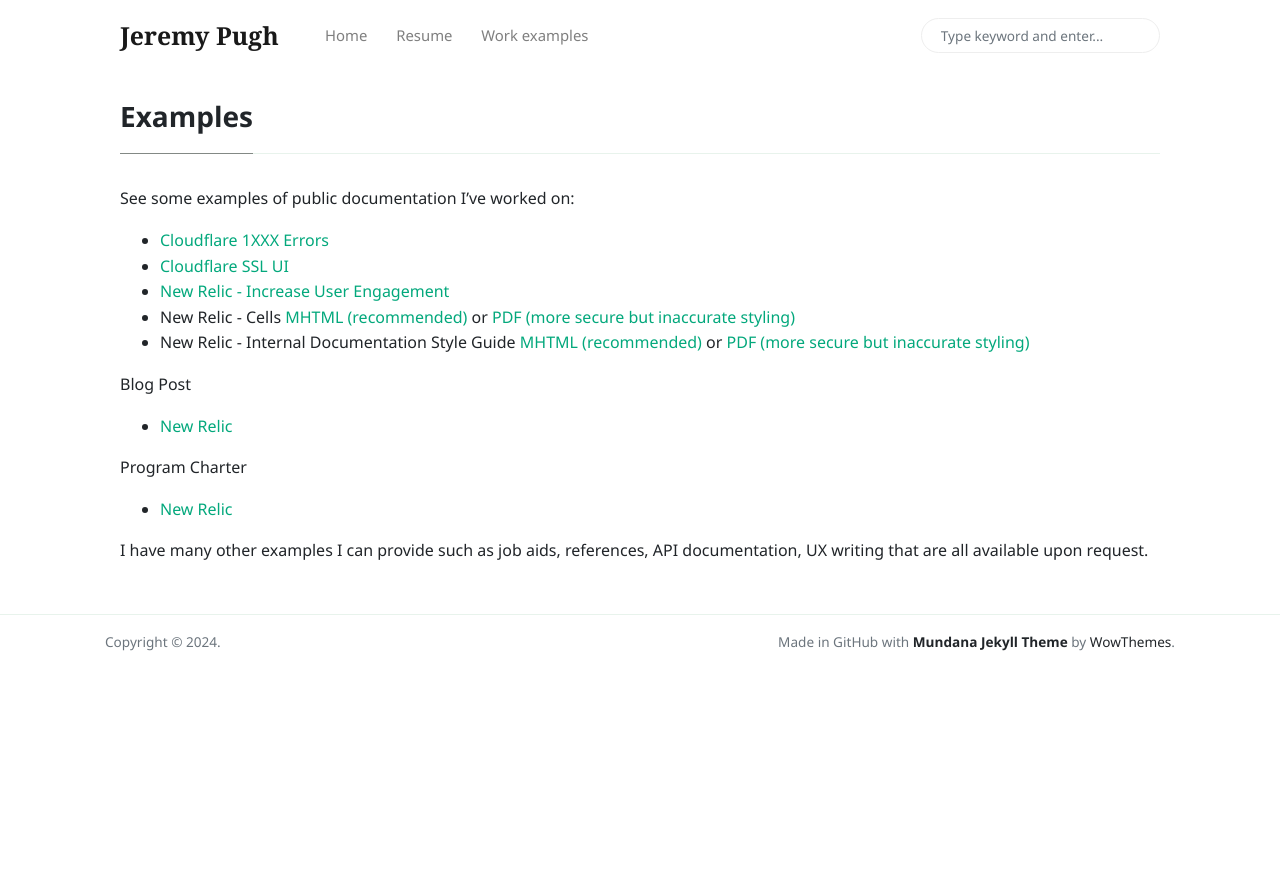
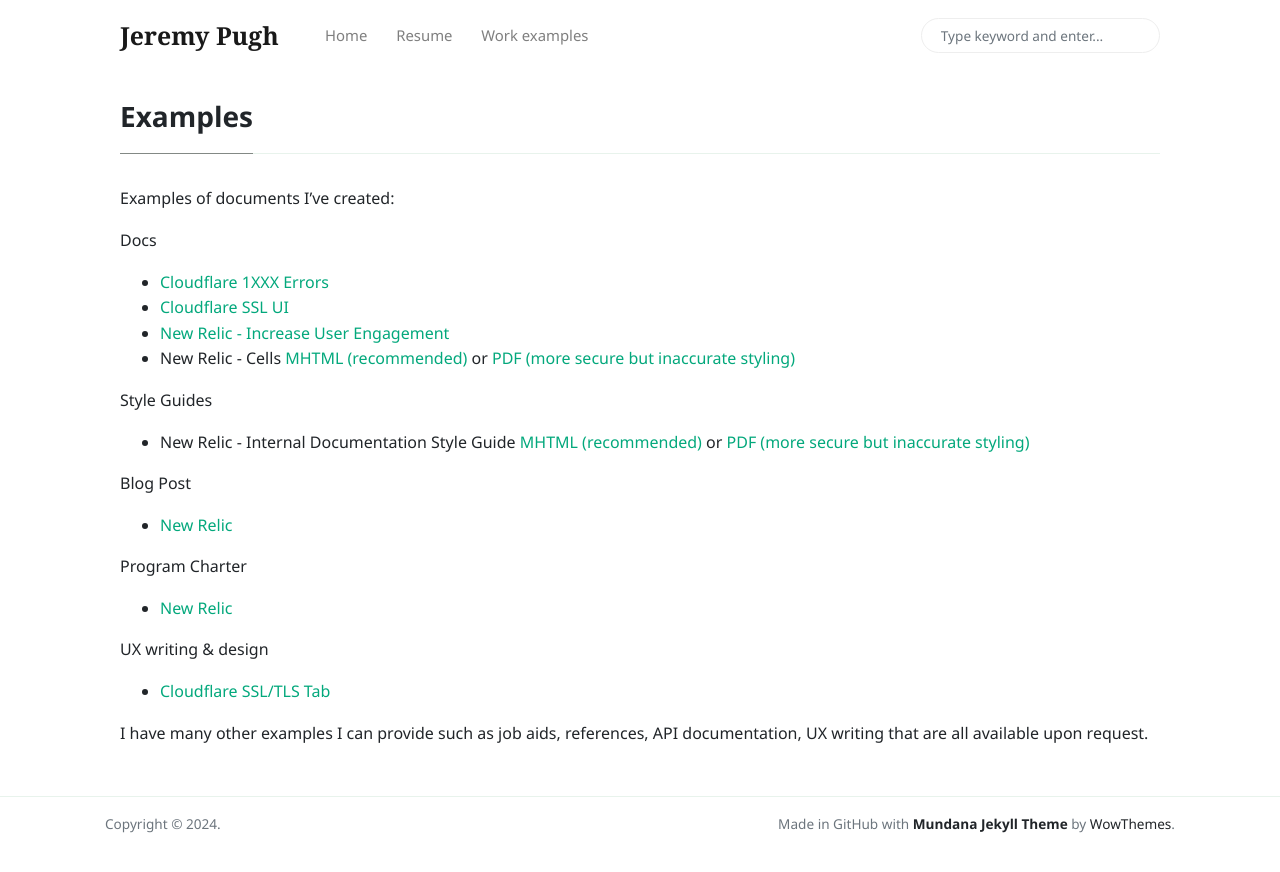
Before and after one commit to stumblefiend/jeremy.pugh, a Jekyll site: the page built from _pages/examples.md, in a window 1280 px wide. Shown: the top 872 px of the page. Built offline with Jekyll 4.4.1, drawn with Linux system fonts in a browser that asks for light colours; nearby versions of some CDN libraries.

Commit message:
Update examples.md

```diff
--- a/_pages/examples.md
+++ b/_pages/examples.md
@@ -3,12 +3,15 @@
 permalink: "/examples.html"
 ---
 
-See some examples of public documentation I've worked on:
+Examples of documents I've created:
 
+Docs
 - [Cloudflare 1XXX Errors](https://developers.cloudflare.com/support/troubleshooting/cloudflare-errors/troubleshooting-cloudflare-1xxx-errors/)
 - [Cloudflare SSL UI](/assets/images/ssl-ui.png)
 - [New Relic - Increase User Engagement](https://docs.newrelic.com/docs/website-performance-monitoring/increase-user-engagement/)
 - New Relic - Cells [MHTML (recommended)](/assets/docs/cells-new-relic.mhtml) or [PDF (more secure but inaccurate styling)](/assets/docs/cells-new-relic.pdf)
+
+Style Guides
 - New Relic - Internal Documentation Style Guide [MHTML (recommended)](/assets/docs/style-guide.mhtml) or [PDF (more secure but inaccurate styling)](/assets/docs/style-guide.pdf)
 
 Blog Post
@@ -17,4 +20,7 @@
 Program Charter
 - [New Relic](/assets/docs/charter-internal-docs.pdf)
 
+UX writing & design
+- [Cloudflare SSL/TLS Tab](/assets/docs/cloudflare-ssl-tab.png)
+
 I have many other examples I can provide such as job aids, references, API documentation, UX writing that are all available upon request.
```
